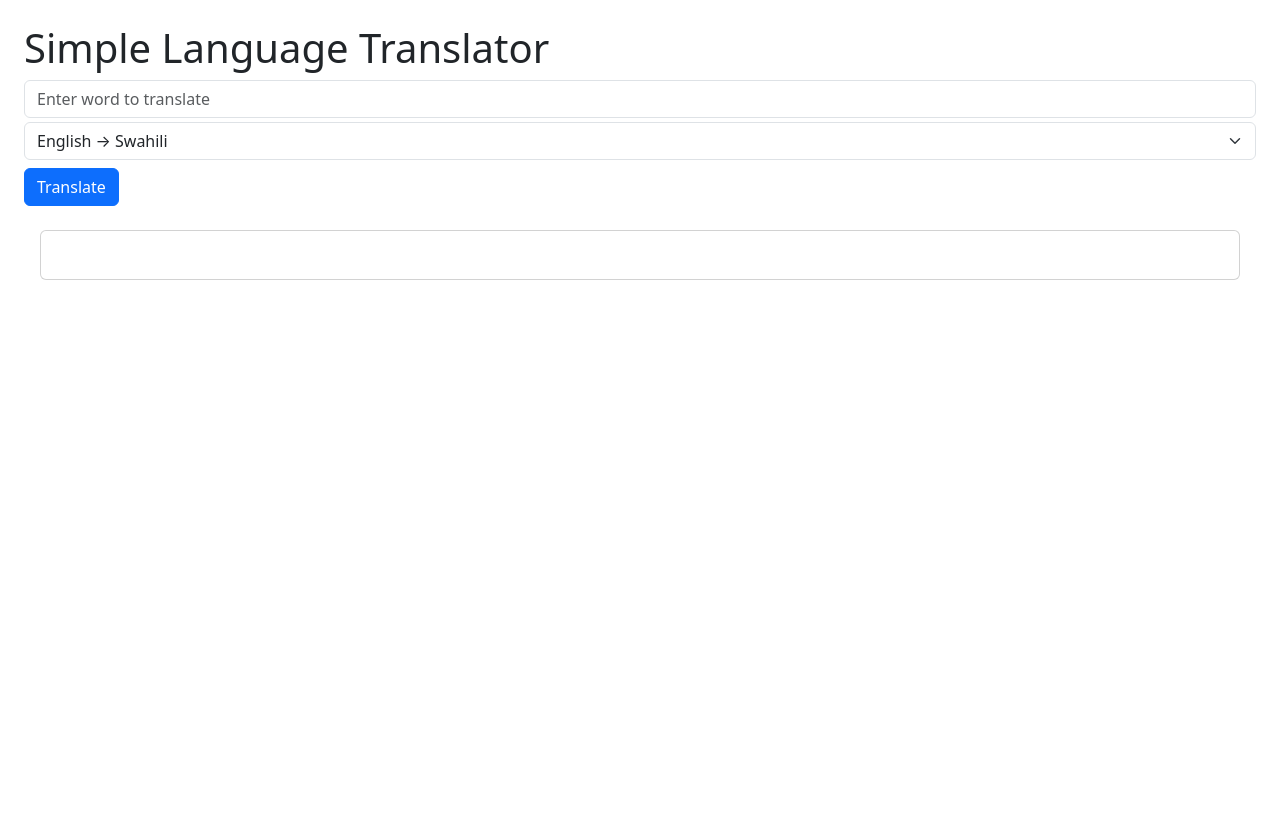
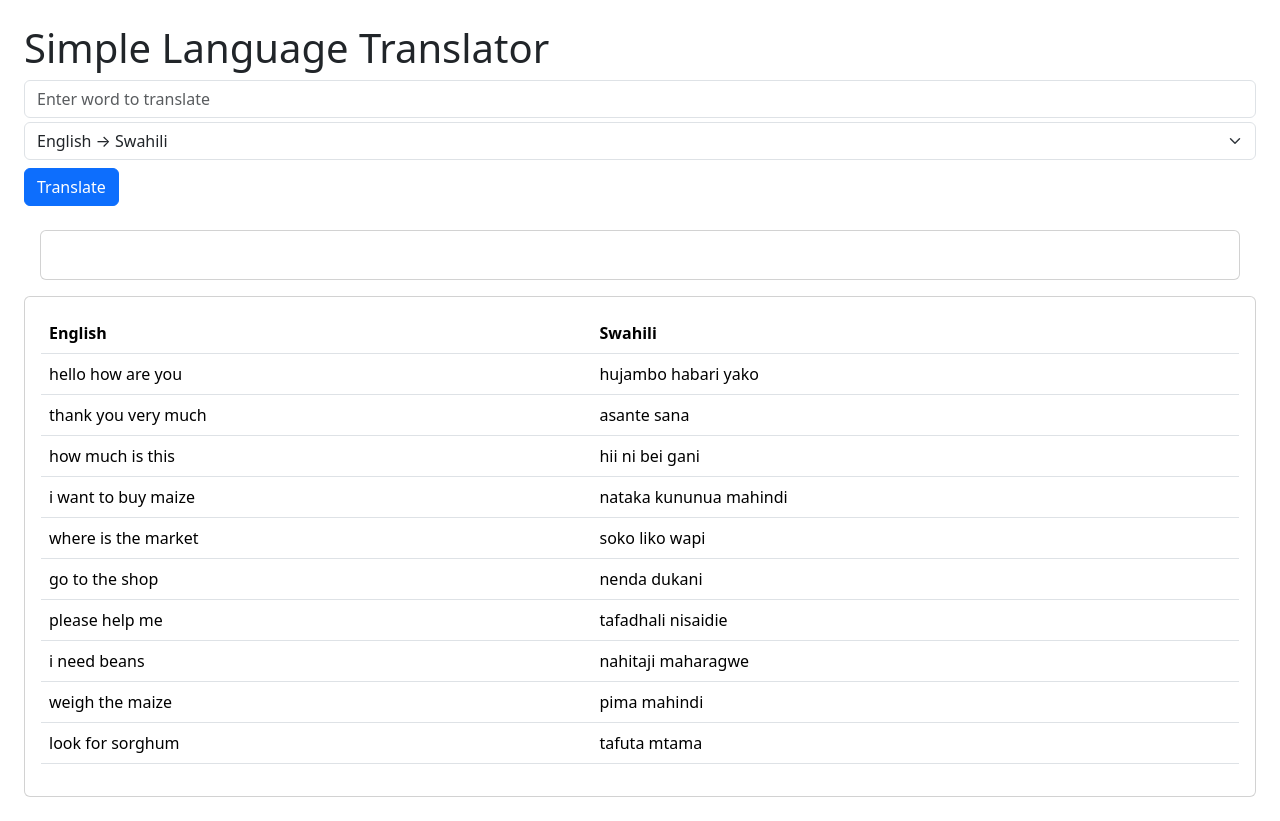
Before and after one commit to f18charles/simple-language-translator, a Django app: page / in a window 1280 px wide. Before the commit the page ends 280 px from the top, so only its background shows below. Run offline with Django 5.2, Linux system fonts and the light colour scheme.

Commit message:
feat: add the phrases to the template to be seen to be tested

```diff
--- a/app/templates/index.html
+++ b/app/templates/index.html
@@ -23,6 +23,22 @@
             <div id="result" class="card-body"></div>
         </div>
 
+        <div class="card mt-3 p2">
+            <div class="card-body">
+                <table class="table">
+                    <tr>
+                        <th>English</th>
+                        <th>Swahili</th>
+                    </tr>
+                    {% for key, value in dictionary.items %}
+                    <tr>
+                        <td>{{key}}</td>
+                        <td>{{value}}</td>
+                    </tr>
+                    {% endfor %}
+                </table>
+            </div>
+        </div>
     </div>
 
     <script>
--- a/app/views.py
+++ b/app/views.py
@@ -17,7 +17,7 @@ dictionary = {
 }
 
 def HomeView(request):
-    return render(request, "index.html")
+    return render(request, "index.html", {"dictionary": dictionary})
 
 @require_POST
 def TranslatorView(request):
```
